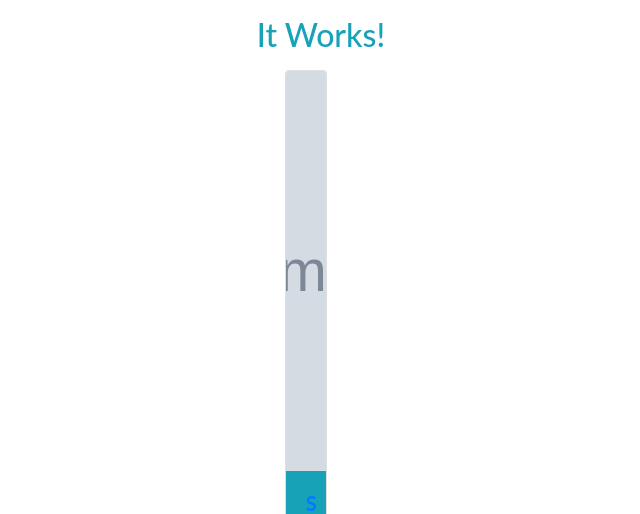
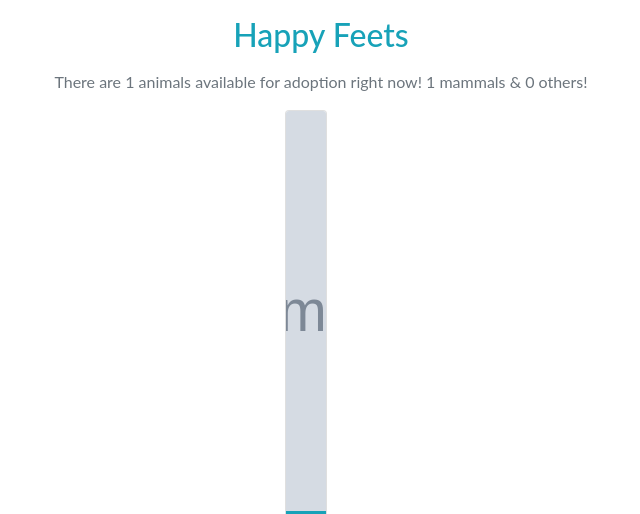
Before and after one commit to kydzoster/Happy-Feets, a Django app: page / in a window 1280 px wide. Shown: the part 56-570 px from the top of the page, without its empty margins (319-959 px from the left). Run offline with Django 3.2, Linux system fonts and the light colour scheme; tables that the repository leaves empty hold one stand-in row (values such as "Sample post"); grey boxes marked "Sample" are stand-in pictures; some libraries are stand-ins or nearby versions.

Commit message:
added a total count of animals per class

```diff
--- a/animals/templates/home.html
+++ b/animals/templates/home.html
@@ -5,7 +5,11 @@
     <div class="container">
         <div class="row">
             <div class="col-md-12">
-                <h2 class="text-center text-info my-3">It Works!</h2>
+                <h2 class="text-center text-info my-3">Happy Feets</h2>
+                <p class="text-center text-muted">
+                    There are {{ no_of_animals }} animals available for adoption right now!
+                    {{ no_of_mammals }} mammals & {{ no_of_others }} others!
+                </p>
                 <div class="card-group">
                     <!-- Slider main container -->
                     <div class="swiper-container">
--- a/animals/views.py
+++ b/animals/views.py
@@ -9,19 +9,26 @@
 
     animals = Animal.objects.all()
     mammals = Animal.objects.filter(Q(animal='Cat') | Q(animal='Dog'))
+    no_of_mammals = len(mammals)
     paginator1 = Paginator(mammals, 1)
     page = request.GET.get('mammalspage')
     mammals = paginator1.get_page(page)
 
     others = Animal.objects.filter(Q(animal='Reptile') | Q(animal='Bird'))
+    no_of_others = len(others)
     paginator2 = Paginator(others, 1)
     page = request.GET.get('otherspage')
     others = paginator2.get_page(page)
+
+    no_of_animals = len(Animal.objects.all())
 
     context = {
         'animals': animals,
         'mammals': mammals,
         'others': others,
+        'no_of_animals': no_of_animals,
+        'no_of_mammals': no_of_mammals,
+        'no_of_others': no_of_others,
     }
     return render(request, 'home.html', context)
 
```
